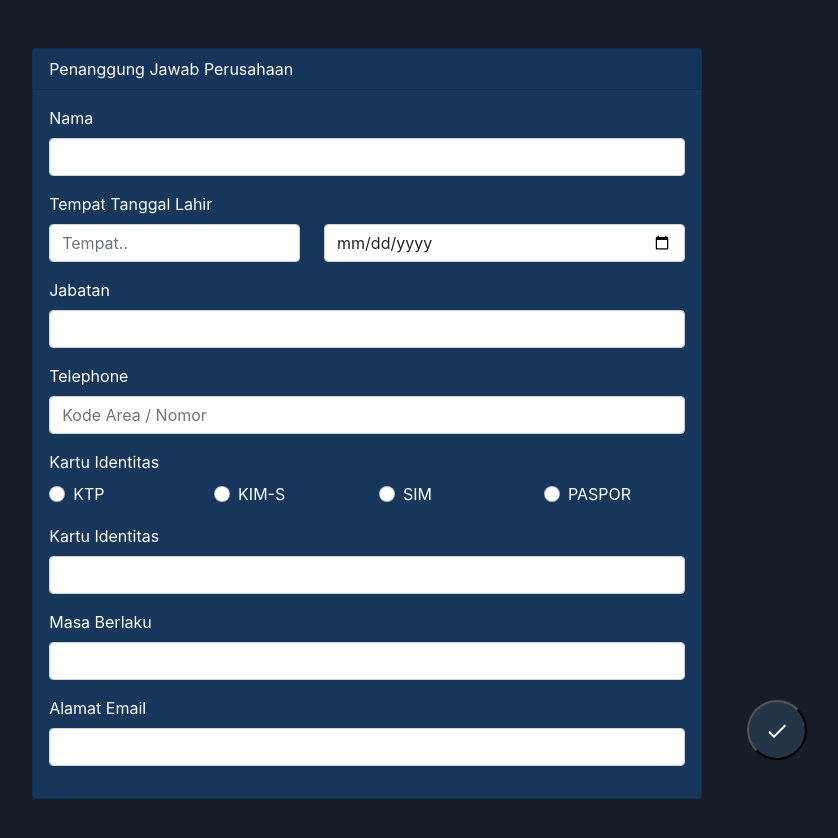
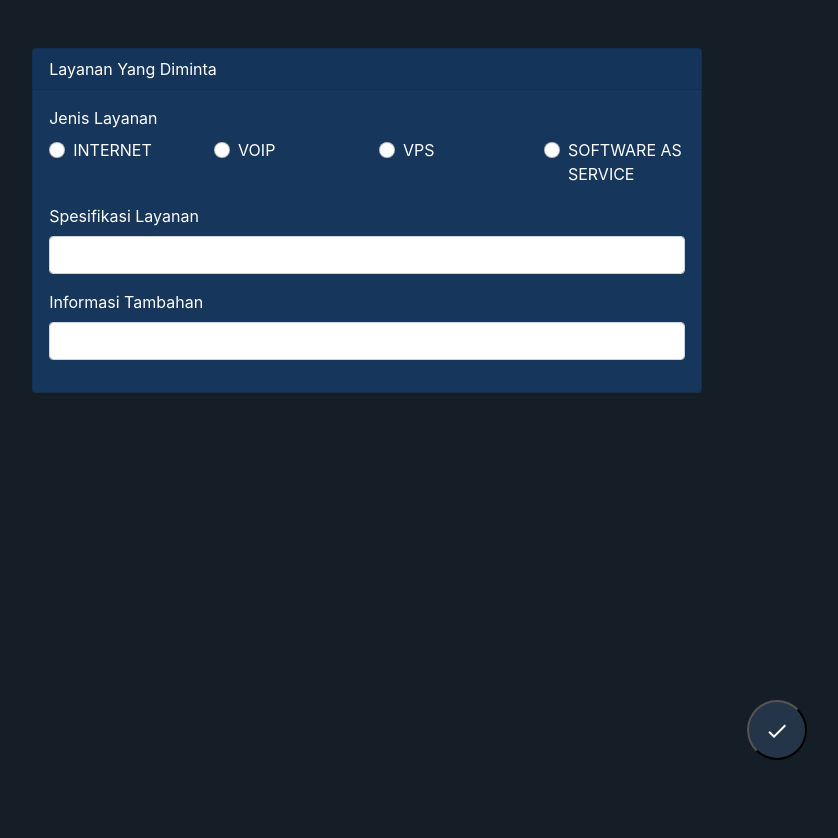
Before and after one commit to fillahfirdausyah/subscription-form, a React (Create React App) app: page / in a window 1280 px wide. Shown: the top 838 px of the page, without its empty margins (273-1111 px from the left). Built offline with nearby package versions, Linux system fonts and the light colour scheme.

Commit message:
finish Service Order Component

```diff
--- a/src/component/Form/index.js
+++ b/src/component/Form/index.js
@@ -6,6 +6,10 @@ import "./style.css";
 import TypeofOrder from "./parts/TypeofOrder";
 import InformasiPerusahaan from "./parts/InformasiPerusahaan";
 import Authorized from "./parts/Authorized";
+import AuthorizedFinance from "./parts/AuthorizedFinance";
+import BillingAddress from "./parts/BillingAddress";
+import AuthorizedTechnical from './parts/AuthorizedTechnical'
+import ServiceOrder from './parts/ServicesOrder'
 
 function Form(props) {
   const [data, setData] = useState("");
@@ -15,21 +19,43 @@ function Form(props) {
   const [typeofOrder, setTypeofOrder] = useState({});
   const [infoPerusahaan, setInfoPerusahaan] = useState({});
   const [authorized, setAuthorized] = useState({});
+  const [authorizedFinance, setAuthorizedFinance] = useState({});
+  const [billingAddress, setBillingAddress] = useState({});
+  const [authorizedTechnical, setAuthorizedTechnical] = useState({})
+  const [serviceOrder, setServiceOrder] = useState({})
 
   const getTypeofOrder = (data) => {
-    console.log(data);
+    // console.log(data)
     setTypeofOrder(data);
   };
 
   const getInfoPerushaan = (data) => {
-    console.log(data);
+    // console.log(data);
     setInfoPerusahaan(data);
   };
 
   const getAuthorized = (data) => {
+    // console.log(data);
+    setAuthorized(data);
+  };
+
+  const getAuthorizedFinance = (data) => {
+    // console.log(data)
+    setAuthorizedFinance(data);
+  };
+
+  const getBillingAddress = (data) => {
     console.log(data);
-    setAuthorized(data)
+    setBillingAddress(data);
   };
+
+  const getAuthorizedTechnical = (data) => {
+    setAuthorizedTechnical(data)
+  }
+
+  const getServiceOrder = (data) => {
+    setServiceOrder(data)
+  }
 
   const ptNamehandler = (e) => {
     setPtName(e.target.value);
@@ -40,10 +66,15 @@ function Form(props) {
 
     // setData(infoPerusahaan)
     const data = {
-      infoPerusahaan,
+      // typeofOrder,
+      // infoPerusahaan,
+      // authorized,
+      // authorizedFinance,
+      // billingAddress,
+      // authorizedTechnical,
     };
-
-    props.setData(data);
+    // console.log(authorized)
+    props.setData(serviceOrder);
   };
 
   return (
@@ -97,15 +128,19 @@ function Form(props) {
           {/* <InformasiPerusahaan getInfoPerushaan={getInfoPerushaan} /> */}
 
           {/* Penanggung Jawab Perusahaan */}
-          <Authorized getAuthorized={getAuthorized}/>
+          {/* <Authorized getAuthorized={getAuthorized}/> */}
 
           {/* Penanggung Jawab Keuangan */}
+          {/* <AuthorizedFinance getAuthorizedFinance={getAuthorizedFinance}/> */}
 
           {/* Alamat Penagihan */}
+          {/* <BillingAddress getBillingAddress={getBillingAddress} /> */}
 
           {/* Penanggung Jawab Teknis */}
+          {/* <AuthorizedTechnical getAuthorizedTechnical={getAuthorizedTechnical}/> */}
 
           {/* Layanan yang diminta */}
+          <ServiceOrder getServiceOrder={getServiceOrder}/>
 
           {/* Alamat Instalasi */}
 
--- a/src/component/Form/parts/Authorized/index.js
+++ b/src/component/Form/parts/Authorized/index.js
@@ -48,7 +48,7 @@ function Authorized({ getAuthorized }) {
       [name]: value,
     };
     setData(newData);
-    console.log(newData);
+    getAuthorized(newData)
   };
 
   return (
@@ -149,7 +149,7 @@ function Authorized({ getAuthorized }) {
           </div>
           <div class="mb-3">
             <label for="jenis-usaha" class="form-label">
-              Kartu Identitas
+              No. Kartu Identitas
             </label>
             <input
               required
--- a/src/component/Form/parts/AuthorizedFinance/index.js
+++ b/src/component/Form/parts/AuthorizedFinance/index.js
@@ -1,6 +1,27 @@
-import React from "react";
+import React, { useState } from "react";
 
-function AuthorizedFinance() {
+function AuthorizedFinance({ getAuthorizedFinance }) {
+  const [data, setaData] = useState({
+    nama: "",
+    bagian: "",
+    jabatan: "",
+    telephone: "",
+    fax: "",
+    email: "",
+  });
+
+  const changeHandler = (e) => {
+    const { name, value } = e.target;
+    const newData = {
+      ...data,
+      [name]: value,
+    };
+    setaData(newData)
+    console.log(newData);
+
+    getAuthorizedFinance(newData)
+  };
+
   return (
     <>
       <div class="card text-white bg-dark-custom mb-3 card-custom">
@@ -11,11 +32,13 @@ function AuthorizedFinance() {
               Nama
             </label>
             <input
+              onChange={changeHandler}
               required
               type="text"
               class="form-control"
               id="nama-perusahaan"
-              ref={namaPerusahaanRef}
+              name="nama"
+              value={data.nama}
             />
           </div>
           <div class="mb-3">
@@ -23,11 +46,13 @@ function AuthorizedFinance() {
               Bagian
             </label>
             <input
+              onChange={changeHandler}
               required
               type="text"
               class="form-control"
               id="nama-perusahaan"
-              ref={namaPerusahaanRef}
+              name="bagian"
+              value={data.bagian}
             />
           </div>
           <div class="mb-3">
@@ -35,11 +60,13 @@ function AuthorizedFinance() {
               Jabatan
             </label>
             <input
+              onChange={changeHandler}
               required
               type="text"
               class="form-control"
               id="jenis-usaha"
-              ref={jenisUsahaRef}
+              name="jabatan"
+              value={data.jabatan}
             />
           </div>
           <div class="mb-3">
@@ -47,12 +74,14 @@ function AuthorizedFinance() {
               Telephone
             </label>
             <input
+              onChange={changeHandler}
               required
               type="text"
               placeholder="Kode Area / Nomor"
               class="form-control"
               id="jenis-usaha"
-              ref={jenisUsahaRef}
+              name="telephone"
+              value={data.telephone}
             />
           </div>
           <div class="mb-3">
@@ -60,12 +89,14 @@ function AuthorizedFinance() {
               Fax
             </label>
             <input
+              onChange={changeHandler}
               required
               type="text"
               placeholder="Kode Area / Nomor"
               class="form-control"
               id="jenis-usaha"
-              ref={jenisUsahaRef}
+              name="fax"
+              value={data.fax}
             />
           </div>
           <div class="mb-3">
@@ -73,11 +104,13 @@ function AuthorizedFinance() {
               Alamat Email
             </label>
             <input
+              onChange={changeHandler}
               required
               type="text"
               class="form-control"
               id="jenis-usaha"
-              ref={jenisUsahaRef}
+              name="email"
+              value={data.email}
             />
           </div>
         </div>
--- a/src/component/Form/parts/AuthorizedTechnical/index.js
+++ b/src/component/Form/parts/AuthorizedTechnical/index.js
@@ -1,6 +1,26 @@
-import React from "react";
+import React, { useState } from "react";
 
-function AuthorizedTechnical() {
+function AuthorizedTechnical({getAuthorizedTechnical}) {
+  const [data, setData] = useState({
+    nama: "",
+    bagian: "",
+    jabatan: "",
+    telephone: "",
+    handphone: "",
+    fax: "",
+    email: "",
+  });
+
+  const changeHandler = (e) => {
+    const {name, value} = e.target
+    const newData = {
+      ...data,
+      [name]: value
+    }
+    setData(newData)
+    getAuthorizedTechnical(newData)
+  };
+
   return (
     <>
       <div class="card text-white bg-dark-custom mb-3 card-custom">
@@ -11,11 +31,13 @@ function AuthorizedTechnical() {
               Nama
             </label>
             <input
+              onChange={changeHandler}
               required
               type="text"
               class="form-control"
               id="nama-perusahaan"
-              ref={namaPerusahaanRef}
+              name="nama"
+              value={data.nama}
             />
           </div>
           <div class="mb-3">
@@ -23,11 +45,13 @@ function AuthorizedTechnical() {
               Bagian
             </label>
             <input
+              onChange={changeHandler}
               required
               type="text"
               class="form-control"
               id="nama-perusahaan"
-              ref={namaPerusahaanRef}
+              name="bagian"
+              value={data.bagian}
             />
           </div>
           <div class="mb-3">
@@ -35,11 +59,13 @@ function AuthorizedTechnical() {
               Jabatan
             </label>
             <input
+              onChange={changeHandler}
               required
               type="text"
               class="form-control"
               id="jenis-usaha"
-              ref={jenisUsahaRef}
+              name="jabatan"
+              value={data.jabatan}
             />
           </div>
           <div class="mb-3">
@@ -47,12 +73,14 @@ function AuthorizedTechnical() {
               Telephone
             </label>
             <input
+              onChange={changeHandler}
               required
               type="text"
               placeholder="Kode Area / Nomor"
               class="form-control"
               id="jenis-usaha"
-              ref={jenisUsahaRef}
+              name="telephone"
+              value={data.telephone}
             />
           </div>
           <div class="mb-3">
@@ -60,11 +88,13 @@ function AuthorizedTechnical() {
               Handphone
             </label>
             <input
+              onChange={changeHandler}
               required
               type="text"
               class="form-control"
               id="jenis-usaha"
-              ref={jenisUsahaRef}
+              name="handphone"
+              value={data.handphone}
             />
           </div>
           <div class="mb-3">
@@ -72,12 +102,14 @@ function AuthorizedTechnical() {
               Fax
             </label>
             <input
+              onChange={changeHandler}
               required
               type="text"
               placeholder="Kode Area / Nomor"
               class="form-control"
               id="jenis-usaha"
-              ref={jenisUsahaRef}
+              name="fax"
+              value={data.fax}
             />
           </div>
           <div class="mb-3">
@@ -85,11 +117,13 @@ function AuthorizedTechnical() {
               Alamat Email
             </label>
             <input
+              onChange={changeHandler}
               required
               type="text"
               class="form-control"
               id="jenis-usaha"
-              ref={jenisUsahaRef}
+              name="email"
+              value={data.email}
             />
           </div>
         </div>
--- a/src/component/Form/parts/BillingAddress/index.js
+++ b/src/component/Form/parts/BillingAddress/index.js
@@ -1,6 +1,17 @@
-import React from "react";
+import React, { useState } from "react";
 
-function BillingAddres() {
+function BillingAddres({getBillingAddress}) {
+  const [data, setData] = useState({});
+
+  const changeHandler = (e) => {
+    const { name, value } = e.target;
+    const newData = {
+      [name]: value,
+    };
+    setData(newData)
+    getBillingAddress(newData)
+  };
+
   return (
     <>
       <div class="card text-white bg-dark-custom mb-3 card-custom">
@@ -11,7 +22,9 @@ function BillingAddres() {
               class="form-control"
               id="alamat"
               rows="3"
-              ref={alamatRef}
+              name="alamat"
+              value={data.alamat}
+              onChange={changeHandler}
             ></textarea>
           </div>
         </div>
--- a/src/component/Form/parts/InformasiPerusahaan/index.js
+++ b/src/component/Form/parts/InformasiPerusahaan/index.js
@@ -1,6 +1,6 @@
 import React, { useState } from "react";
 
-function InformasiPerusahaan({getInfoPerushaan}) {
+function InformasiPerusahaan({ getInfoPerushaan }) {
   const [data, setData] = useState({
     namaPerusahaan: "",
     groupPerusahaan: "",
@@ -16,15 +16,14 @@ function InformasiPerusahaan({getInfoPerushaan}) {
     fax: "",
   });
 
-
   const changeHandler = (e) => {
-      const {name, value} = e.target
-      const iko = {
-          ...data,
-          [name]: value
-      }
-      setData(iko)
-      getInfoPerushaan(iko)
+    const { name, value } = e.target;
+    const iko = {
+      ...data,
+      [name]: value,
+    };
+    setData(iko);
+    getInfoPerushaan(iko);
   };
 
   return (
@@ -79,6 +78,7 @@ function InformasiPerusahaan({getInfoPerushaan}) {
               Alamat
             </label>
             <textarea
+              onChange={changeHandler}
               class="form-control"
               id="alamat"
               rows="3"
--- a/src/component/Form/parts/ServicesOrder/index.js
+++ b/src/component/Form/parts/ServicesOrder/index.js
@@ -1,6 +1,50 @@
-import React from "react";
+import React, { useState } from "react";
+import Radio from "../../../Radio";
 
-function ServiceOrder() {
+function ServiceOrder({ getServiceOrder }) {
+  const [data, setData] = useState({
+    spesifikasiLayanan: "",
+    informasiTambahan: "",
+  });
+
+  const radioData = [
+    {
+      name: "serviceOrder",
+      id: "internet",
+      label: "INTERNET",
+      val: "Internet",
+    },
+    {
+      name: "serviceOrder",
+      id: "voip",
+      label: "VOIP",
+      val: "Voip",
+    },
+    {
+      name: "serviceOrder",
+      id: "vps",
+      label: "VPS",
+      val: "Vps",
+    },
+    {
+      name: "serviceOrder",
+      id: "internet",
+      label: "SOFTWARE AS SERVICE ",
+      val: "SoftWareAsService",
+    },
+  ];
+
+  const changeHandler = (e) => {
+    const {name, value} = e.target
+
+    const newData = {
+      ...data,
+      [name]: value
+    }
+    setData(newData)
+    getServiceOrder(newData)
+  };
+
   return (
     <>
       <div class="card text-white bg-dark-custom mb-3 card-custom">
@@ -11,62 +55,16 @@ function ServiceOrder() {
               Jenis Layanan
             </label>
             <div className="row">
-              <div className="col">
-                <div class="form-check">
-                  <input
-                    required
-                    class="form-check-input"
-                    type="checkbox"
-                    value=""
-                    id="flexCheckDefault"
+              {radioData.map((x) => (
+                <div className="col">
+                  <Radio
+                    name={x.name}
+                    value={x.val}
+                    label={x.label}
+                    onChange={changeHandler}
                   />
-                  <label class="form-check-label" for="flexCheckDefault">
-                    Internet
-                  </label>
                 </div>
-              </div>
-              <div className="col">
-                <div class="form-check">
-                  <input
-                    required
-                    class="form-check-input"
-                    type="checkbox"
-                    value=""
-                    id="flexCheckDefault"
-                  />
-                  <label class="form-check-label" for="flexCheckDefault">
-                    VOIP
-                  </label>
-                </div>
-              </div>
-              <div className="col">
-                <div class="form-check">
-                  <input
-                    required
-                    class="form-check-input"
-                    type="checkbox"
-                    value=""
-                    id="flexCheckDefault"
-                  />
-                  <label class="form-check-label" for="flexCheckDefault">
-                    VPS
-                  </label>
-                </div>
-              </div>
-              <div className="col">
-                <div class="form-check">
-                  <input
-                    required
-                    class="form-check-input"
-                    type="checkbox"
-                    value=""
-                    id="flexCheckDefault"
-                  />
-                  <label class="form-check-label" for="flexCheckDefault">
-                    Software as Service
-                  </label>
-                </div>
-              </div>
+              ))}
             </div>
           </div>
           <div class="mb-3">
@@ -74,11 +72,13 @@ function ServiceOrder() {
               Spesifikasi Layanan
             </label>
             <input
+              onChange={changeHandler}
               required
               type="text"
               class="form-control"
               id="nama-perusahaan"
-              ref={namaPerusahaanRef}
+              name="spesifikasiLayanan"
+              value={data.spesifikasiLayanan}
             />
           </div>
           <div class="mb-3">
@@ -86,11 +86,13 @@ function ServiceOrder() {
               Informasi Tambahan
             </label>
             <input
+              onChange={changeHandler}
               required
               type="text"
               class="form-control"
               id="nama-perusahaan"
-              ref={namaPerusahaanRef}
+              name="informasiTambahan"
+              value={data.informasiTambahan}
             />
           </div>
         </div>
```
